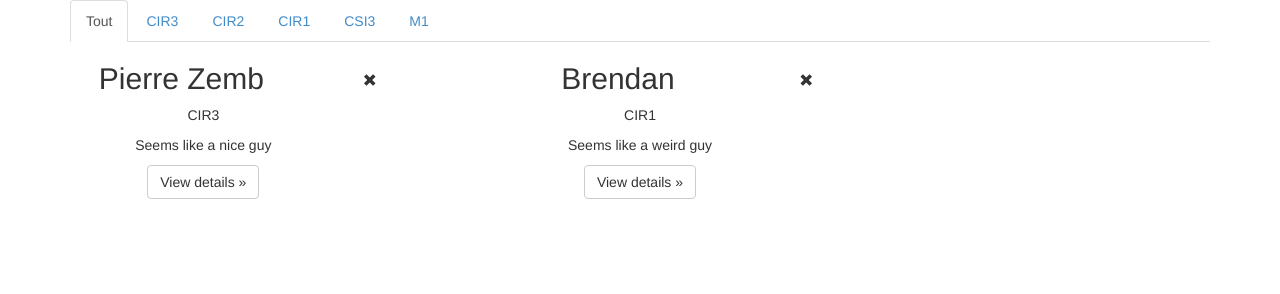
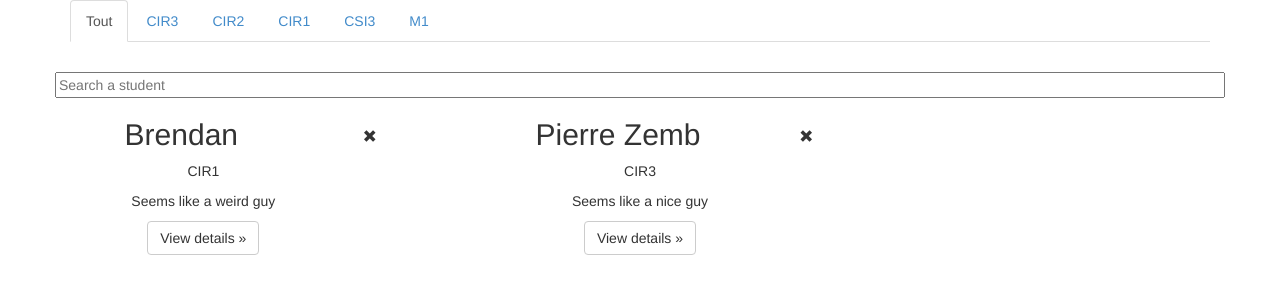
Before and after one commit to PierreZ/bootcamp-angular-isen, a plain HTML site: page step-4/index.html in a window 1280 px wide. Drawn offline with nearby package versions, Linux system fonts and the light colour scheme.

Commit message:
step-4 is finished

```diff
--- a/step-4/css/main.css
+++ b/step-4/css/main.css
@@ -7,3 +7,9 @@
 	margin-right: 30px;
 	margin-top: 30px;
 }
+
+.search-query{
+	margin-top: 30px;
+	width: 100%;
+
+}
--- a/step-4/index.html
+++ b/step-4/index.html
@@ -27,11 +27,15 @@
         <li><a href="#">CSI3</a></li>
         <li><a href="#">M1</a></li>
       </ul>
+      <div class="row">
+        <input class="search-query" type="text" ng-model="search" placeholder="Search a student"></div>
     </div>
+
+
 
       <!-- Three columns of text below the carousel -->
       <div class="row">
-        <div class="col-lg-4 student" ng-repeat="student in students">
+        <div class="col-lg-4 student" ng-repeat="student in students | filter:search | orderBy:'class'">
           <span class="glyphicon glyphicon-remove"></span>
           <h2>{{student.name}}</h2>
           <p>{{student.class}}</p>
```
Lines whose indentation alone changed are shown as unchanged.
